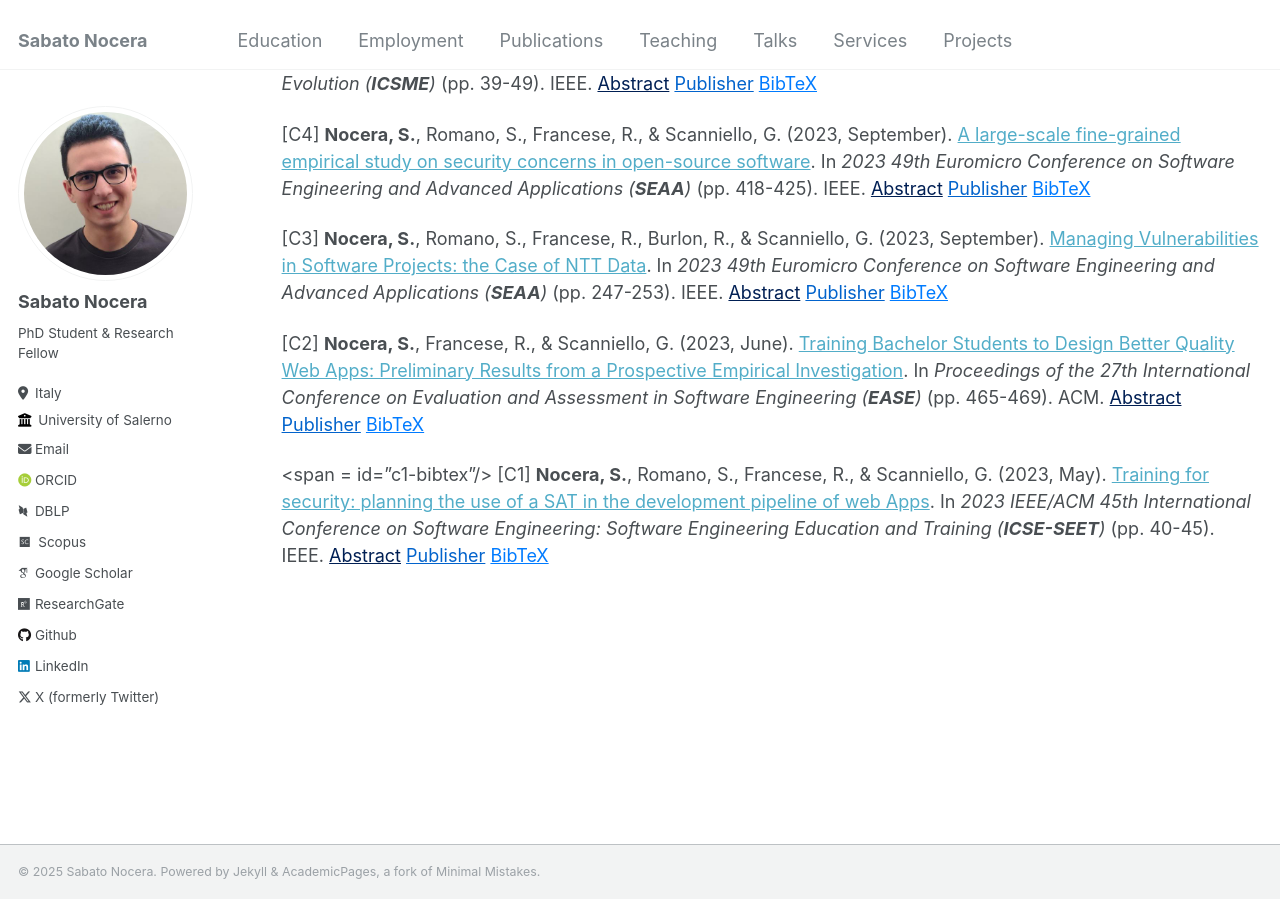
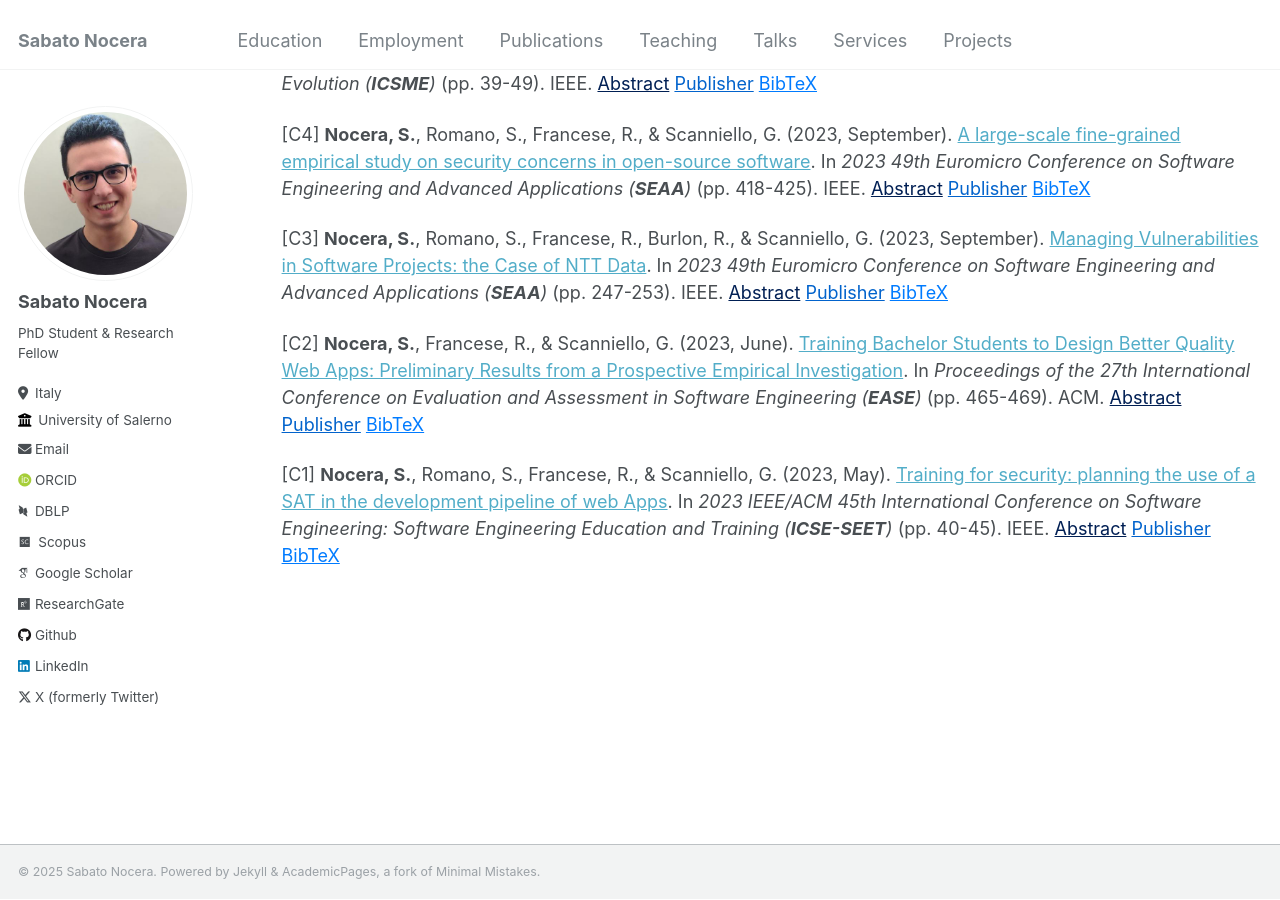
Before and after one commit to sabato-nocera/sabato-nocera.github.io, a Jekyll site: the page built from _pages/publications.md, in a window 1280 px wide and 900 px high, scrolled down 1086 px. Built offline with Jekyll 4.4.1, drawn with Linux system fonts in a browser that asks for light colours; some web fonts are replaced; part of the change alters nothing that is shown.

Commit message:
Update publications.md

```diff
--- a/_pages/publications.md
+++ b/_pages/publications.md
@@ -263,10 +263,10 @@ series = {ICSE-SEET '24}
   series = {EASE '23}}
 </div>
 
-<span = id="c1-bibtex"/> [C1] **Nocera, S.**, Romano, S., Francese, R., & Scanniello, G. (2023, May). [Training for security: planning the use of a SAT in the development pipeline of web Apps](https://doi.org/10.1109/ICSE-SEET58685.2023.00010). In _2023 IEEE/ACM 45th International Conference on Software Engineering: Software Engineering Education and Training (**ICSE-SEET**)_ (pp. 40-45). IEEE.
+[C1] **Nocera, S.**, Romano, S., Francese, R., & Scanniello, G. (2023, May). [Training for security: planning the use of a SAT in the development pipeline of web Apps](https://doi.org/10.1109/ICSE-SEET58685.2023.00010). In _2023 IEEE/ACM 45th International Conference on Software Engineering: Software Engineering Education and Training (**ICSE-SEET**)_ (pp. 40-45). IEEE.
 <button style="all: unset; color: #001F54; cursor: pointer; text-decoration: underline; background: none; border: none;" onclick="toggleSnippet('c1-abs')">Abstract</button>
 <button style="all: unset; color: #0263cc; cursor: pointer; text-decoration: underline; background: none; border: none;" onclick="window.open('https://doi.org/10.1109/ICSE-SEET58685.2023.00010', '_blank');">Publisher</button>
-<button style="all: unset; color: #007bff; cursor: pointer; text-decoration: underline; background: none; border: none;" onclick="toggleSnippet('c1')">BibTeX</button>
+<button id="c1-bibtex" style="all: unset; color: #007bff; cursor: pointer; text-decoration: underline; background: none; border: none;" onclick="toggleSnippet('c1')">BibTeX</button>
 
 <div id="c1-abs" style="display: none; background-color: #f9f9f9; border: 1px solid #ddd; padding: 10px; margin-top: 10px;">
 <i>We designed a prospective empirical investigation to study our STW (Software Technologies for the Web) course with respect to the training of bachelor students in the context of software security when developing e-commerce Web apps. To that end, we devised the following steps: (i) studying the state of the students enrolled in the STW course in the a.y. (academic year) 2021-22; (ii) defining a training plan for the a.y. 2022-23; and (iii) acting the plan and measuring the differences (if any) between the students of the a.y. 2021-22 and 2022-23. In this idea paper, we present the results of the former two steps, as well as the evaluation strategy of the proposed training plan. We observed that security concerns are widespread in the code of the Web apps the students of the STW course (a.y. 2021-22) developed. Therefore, we plan (second step) to ask the students of the STW course (a.y. 2022-23) to use in their development pipeline a Static Analysis Tool (SAT) to detect security concerns.</i>
```
